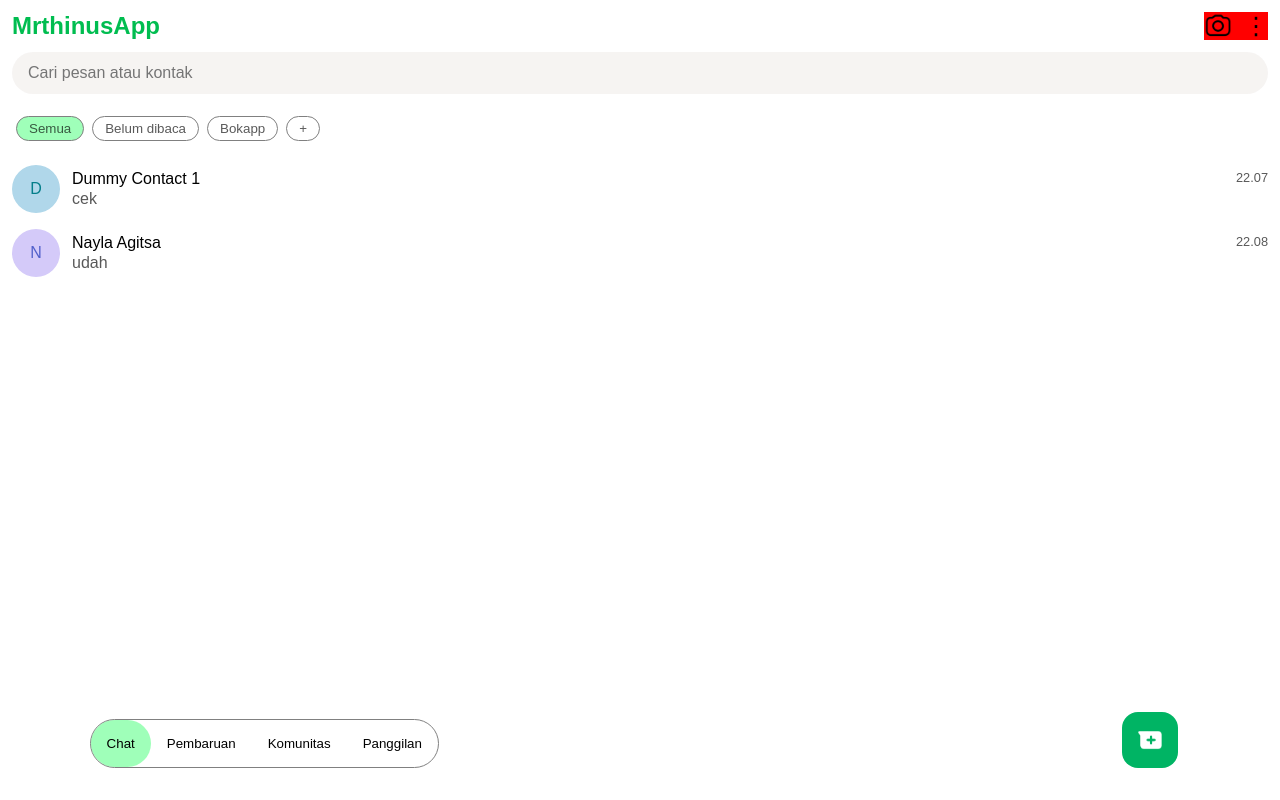
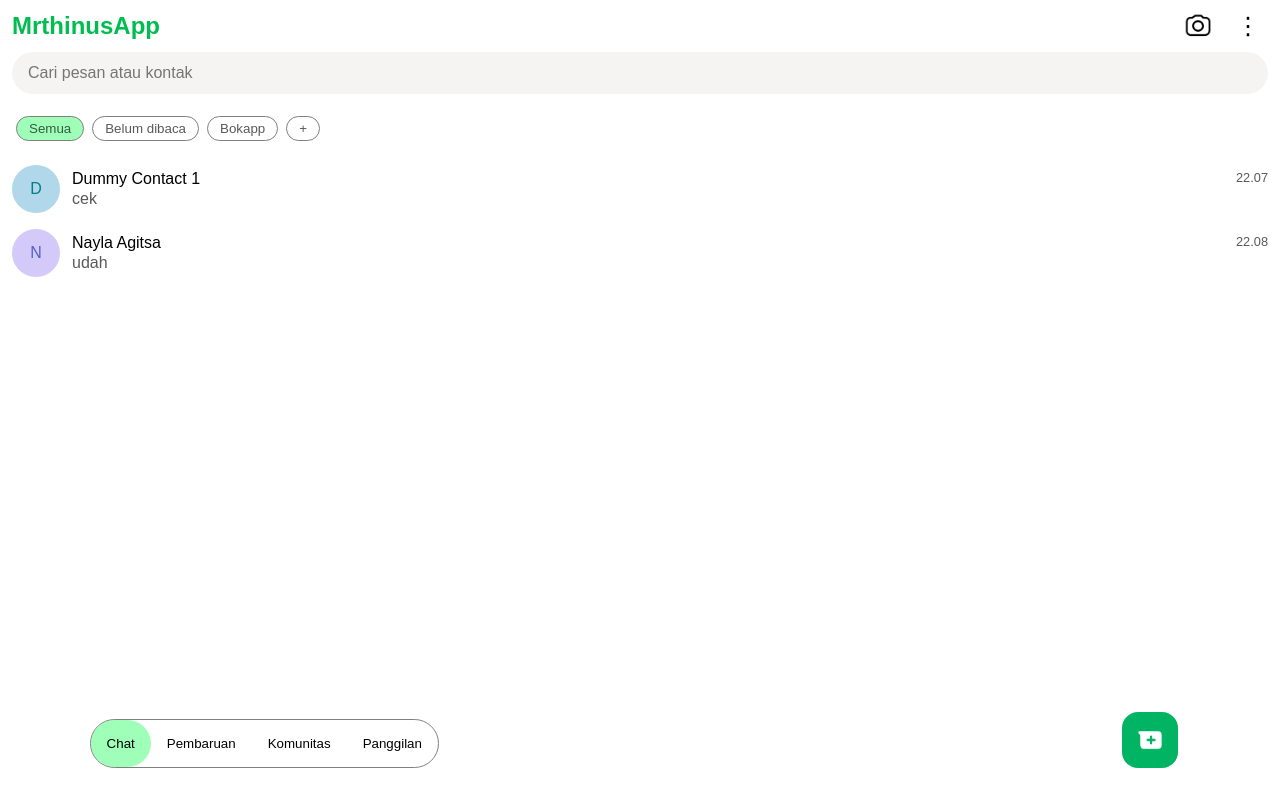
Before and after one commit to zuhax/whatsapp-mern, a React (Vite) app in the folder frontend/: page /home in a window 1280 px wide. Built offline with nearby package versions, Linux system fonts and the light colour scheme.

Commit message:
fix: fix some bugs

```diff
--- a/frontend/src/components/HomePageHeader.jsx
+++ b/frontend/src/components/HomePageHeader.jsx
@@ -13,14 +13,12 @@ function HomePageHeader({
   selectedChatId,
   setSelectedChatId
 }) {
-  const [menuOpen, setMenuOpen] = useState(false)
   function cameraAlert() {
     alert("Kamera tidak tersedia.")
   }
   return (
 
     <div className="landing-page-header">
-      {menuOpen && ( <DropdownMenu menuOpen={menuOpen} setMenuOpen={setMenuOpen} buttonList={["Kontak baru", "Perangkat tertaut", "Baca semua", "Pengaturan" ]}/> )}
       <header>
         <div className="top">
           { activeNav === 'chat' && (
@@ -45,7 +43,11 @@ function HomePageHeader({
                       <p>{selectedChatId.length}</p>
                     </div>
                     <div className="right-side">
-                      <MoreOptionsButton menuOpen={menuOpen} setMenuOpen={setMenuOpen} />
+                      <MoreOptionsButton buttonList={[
+                        ["Tandai belum dibaca", () => {}],
+                        ["Pilih semua", () => {}],
+                        ["Bersihkan obrolan", () => {}],
+                      ]} />
                     </div>
                   </div>
                 )
--- a/frontend/src/components/buttons/styles/MoreOptionsButton.css
+++ b/frontend/src/components/buttons/styles/MoreOptionsButton.css
@@ -1,4 +1,6 @@
 .more-options-button-container button {
     background-color: transparent;
     border: none;
+    display: flex;
+    align-items: center;
 }
--- a/frontend/src/components/styles/HomePageHeader.css
+++ b/frontend/src/components/styles/HomePageHeader.css
@@ -22,13 +22,12 @@
 }
 .landing-page-header .right-side {
   display: flex;
-  gap: 12px;
-  margin-right: 12px;
+  gap: 24px;
+  margin-right: 20px;
   margin-block: 12px;
   align-items: center;
-  background-color: red;
 }
-.landing-page-header header .camera, .landing-page-header header .more-options {
+.landing-page-header header .camera {
   display: flex;
   height: 28px;
   width: 28px;
@@ -40,15 +39,11 @@
   font-size: 24px;
   filter: saturate(0) brightness(0);
 }
-.landing-page-header .more-options {
-  transform: translateY(-2px);
-}
 .landing-page-header .camera img {
   width: 280px;
   height: 28px;
 }
 .landing-page-header header .search {
-
   margin-inline: 12px;
   margin-bottom: 8px;
   padding-block: 12px;
@@ -69,8 +64,8 @@
   justify-content: space-between;
   width: 100%;
   height: 44px;
-  margin-bottom: 8px;
-  padding-top: 4px;
+  margin-bottom: 13px;
+  padding-top: 12px;
 }
 .landing-page-header .selecting-mode .left-side {
   display: flex;
@@ -79,5 +74,5 @@
   margin-left: 4px;
 }
 .landing-page-header .selecting-mode .right-side {
-  margin-right: 24px;
+  margin-right: 20px;
 }
```
